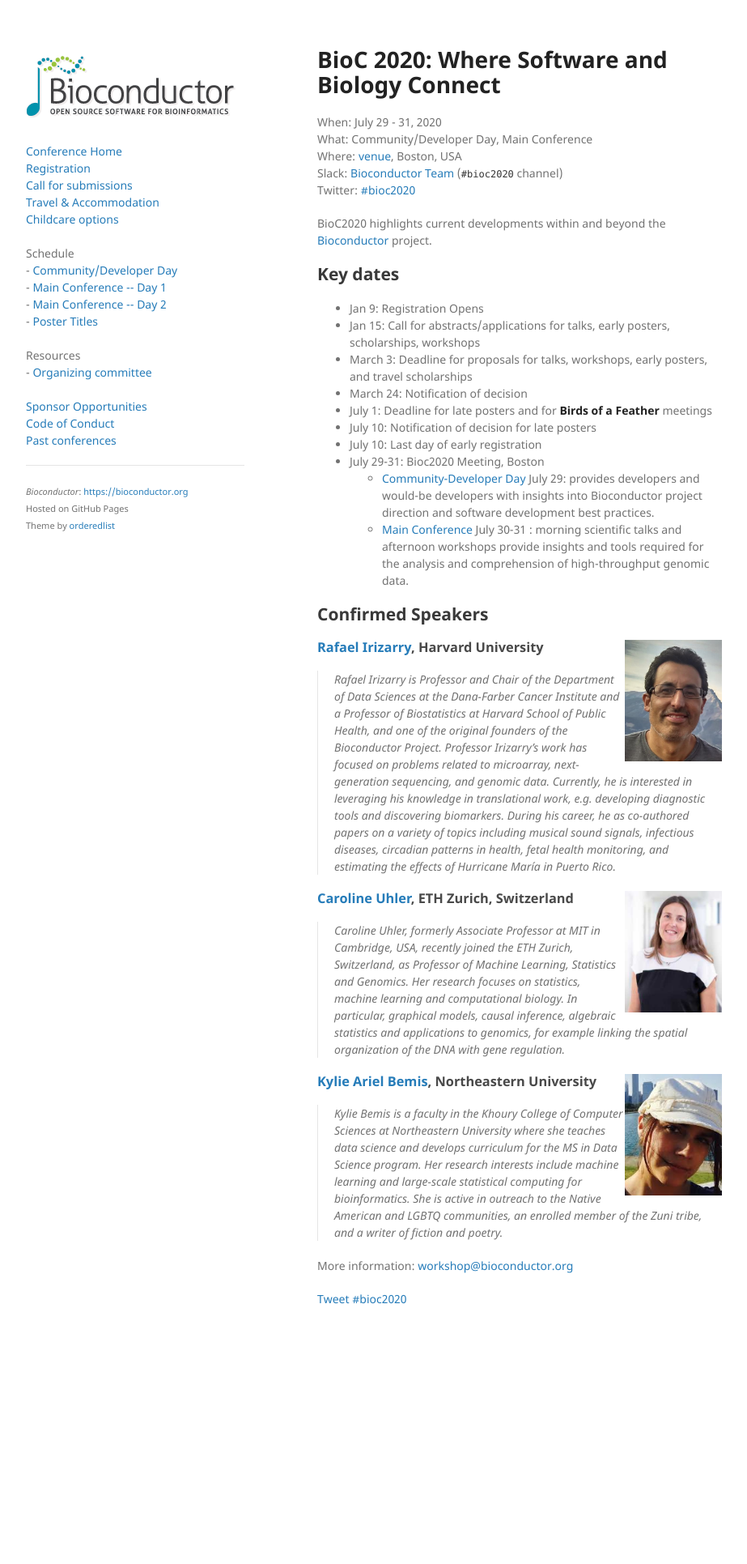
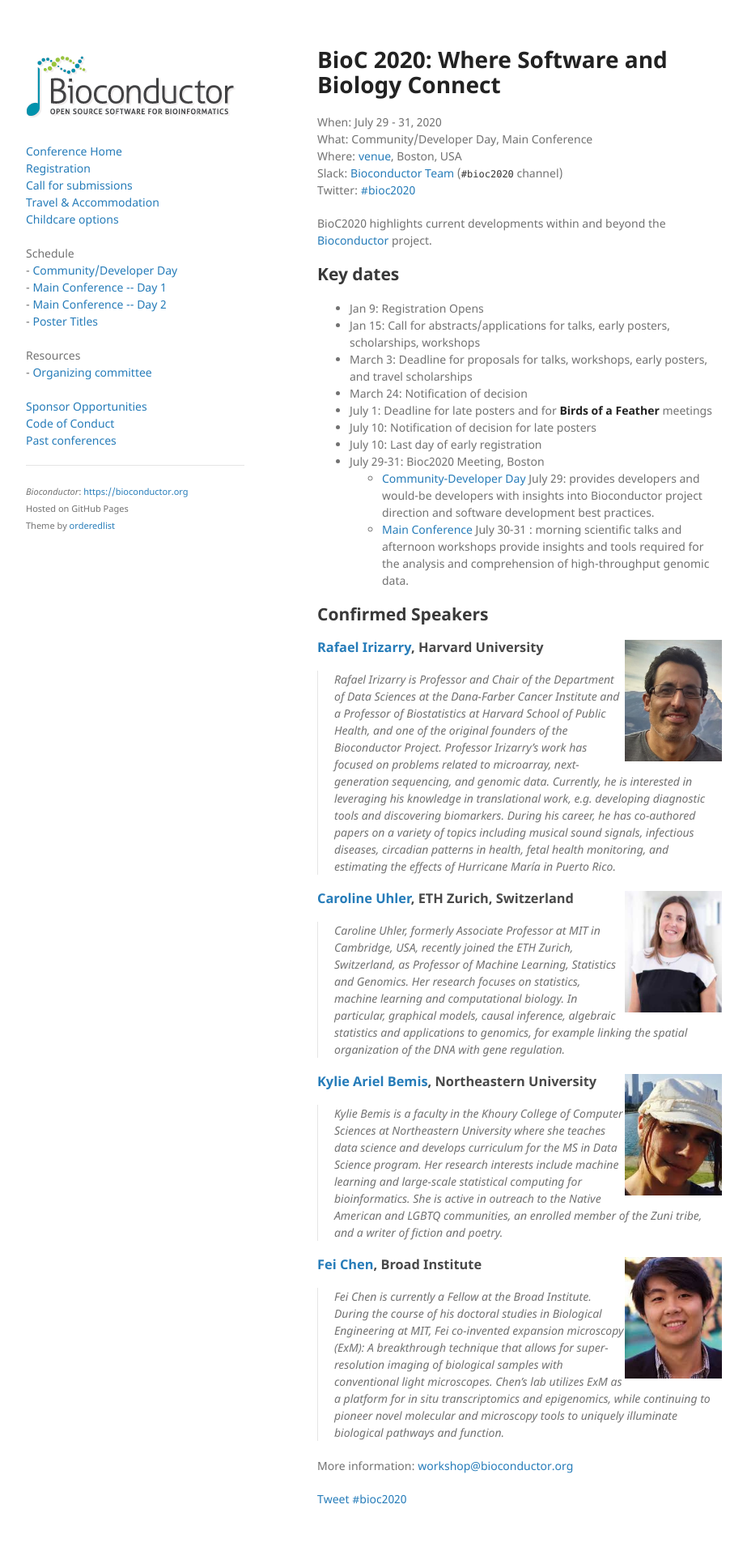
Before and after one commit to Bioconductor/BioC2020, a Jekyll site: the page built from docs/index.md, in a window 1280 px wide. Shown: the whole page at 81% size, without its empty margins (178-1101 px from the left). Built offline with Jekyll 4.4.1, drawn with Linux system fonts in a browser that asks for light colours; comment, search, counter and statistics services are not loaded; before the commit the page ends 1684 px from its top, so only the background shows below that.

Commit message:
add Fei; fix Rafa typo

```diff
--- a/docs/index.md
+++ b/docs/index.md
@@ -4,7 +4,7 @@
   - name: Rafael Irizarry
     inst: Harvard University
     url: https://rafalab.github.io
-    blurb: "Rafael Irizarry is Professor and Chair of the Department of Data Sciences at the Dana-Farber Cancer Institute and a Professor of Biostatistics at Harvard School of Public Health, and one of the original founders of the Bioconductor Project. Professor Irizarry’s work has focused on problems related to microarray, next-generation sequencing, and genomic data. Currently, he is interested in leveraging his knowledge in translational work, e.g. developing diagnostic tools and discovering biomarkers. During his career, he as co-authored papers on a variety of topics including musical sound signals, infectious diseases, circadian patterns in health, fetal health monitoring, and estimating the effects of Hurricane María in Puerto Rico."
+    blurb: "Rafael Irizarry is Professor and Chair of the Department of Data Sciences at the Dana-Farber Cancer Institute and a Professor of Biostatistics at Harvard School of Public Health, and one of the original founders of the Bioconductor Project. Professor Irizarry’s work has focused on problems related to microarray, next-generation sequencing, and genomic data. Currently, he is interested in leveraging his knowledge in translational work, e.g. developing diagnostic tools and discovering biomarkers. During his career, he has co-authored papers on a variety of topics including musical sound signals, infectious diseases, circadian patterns in health, fetal health monitoring, and estimating the effects of Hurricane María in Puerto Rico."
   - name: Caroline Uhler
     inst: ETH Zurich, Switzerland
     url: https://www.carolineuhler.com
@@ -13,6 +13,10 @@
     inst: Northeastern University
     url: https://kuwisdelu.github.io
     blurb: "Kylie Bemis is a faculty in the Khoury College of Computer Sciences at Northeastern University where she teaches data science and develops curriculum for the MS in Data Science program. Her research interests include machine learning and large-scale statistical computing for bioinformatics. She is active in outreach to the Native American and LGBTQ communities, an enrolled member of the Zuni tribe, and a writer of fiction and poetry."
+  - name: Fei Chen
+    inst: Broad Institute
+    url: https://www.insitubiology.org
+    blurb: "Fei Chen is currently a Fellow at the Broad Institute. During the course of his doctoral studies in Biological Engineering at MIT, Fei co-invented expansion microscopy (ExM): A breakthrough technique that allows for super-resolution imaging of biological samples with conventional light microscopes. Chen's lab utilizes ExM as a platform for in situ transcriptomics and epigenomics, while continuing to pioneer novel molecular and microscopy tools to uniquely illuminate biological pathways and function."
 ---
 
 {% include header.md %}
```
Also changed, not shown: docs/images/speakers/FeiChen.jpg (added).
